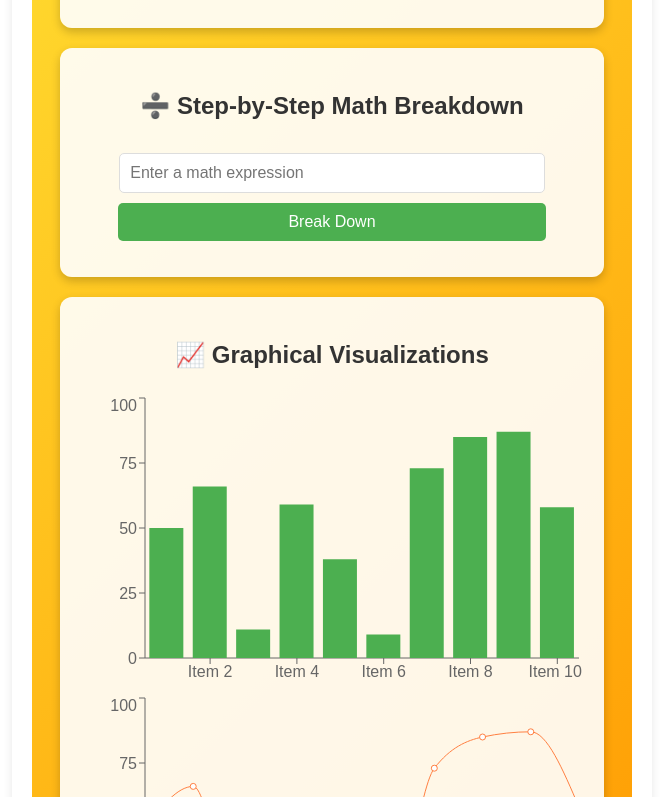
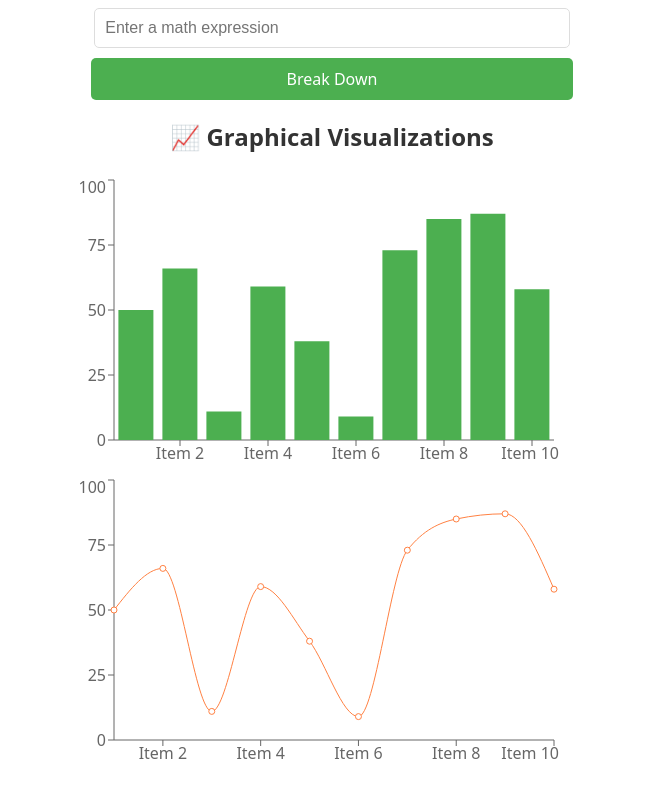
Before and after one commit to Vasvi123/NeuroVerse, a React (Vite) app: page / in a window 1280 px wide. Shown: the part 643-1440 px from the top of the page, without its empty margins (308-971 px from the left). Built offline with nearby package versions, Linux system fonts and the light colour scheme.

Commit message:
made full screen

```diff
--- a/src/App.jsx
+++ b/src/App.jsx
@@ -7,7 +7,6 @@ import "./App.css";
 const App = () => {
   return (
     <Router>
-      <div className="app-container">
         <nav>
           <Link to="/">Dyscalculia Support</Link>
           <Link to="/spd">SPD Support</Link>
@@ -17,7 +16,7 @@ const App = () => {
           <Route path="/" element={<Dyscalculia />} />
           <Route path="/spd" element={<SPDSettings />} />
         </Routes>
-      </div>
+
     </Router>
   );
 };
--- a/src/Dyscalculia.jsx
+++ b/src/Dyscalculia.jsx
@@ -45,12 +45,11 @@ const Dyscalculia = () => {
   };
 
   return (
-    <div className="dyscalculia-container">
+    <div className="dyscalculia-page">
       <motion.h1 className="title" initial={{ opacity: 0 }} animate={{ opacity: 1 }} transition={{ duration: 1 }}>
         🧠 Dyscalculia Support Tools
       </motion.h1>
 
-      <div className="content-wrapper">
       <motion.img
         src="./teacher.png"
         alt="Teacher explaining numbers"
@@ -60,15 +59,14 @@ const Dyscalculia = () => {
         transition={{ duration: 1 }}
       />
 
-        <div className="interactive-section">
-          <motion.div className="interactive-card" whileHover={{ scale: 1.05 }}>
+      <motion.div whileHover={{ scale: 1.05 }}>
         <h2>📊 Number Interpretation</h2>
         <input type="number" value={number} onChange={(e) => setNumber(e.target.value)} placeholder="Enter a number" />
         <button onClick={interpretNumber}>Interpret</button>
         {interpretation && <motion.p className="result" animate={{ opacity: 1 }}>{interpretation}</motion.p>}
       </motion.div>
 
-          <motion.div className="interactive-card" whileHover={{ scale: 1.05 }}>
+      <motion.div whileHover={{ scale: 1.05 }}>
         <h2>➗ Step-by-Step Math Breakdown</h2>
         <input type="text" value={mathInput} onChange={(e) => setMathInput(e.target.value)} placeholder="Enter a math expression" />
         <button onClick={breakDownMath}>Break Down</button>
@@ -81,9 +79,9 @@ const Dyscalculia = () => {
         </ul>
       </motion.div>
 
-          <motion.div className="interactive-card" whileHover={{ scale: 1.05 }}>
+      <motion.div whileHover={{ scale: 1.05 }}>
         <h2>📈 Graphical Visualizations</h2>
-            <ResponsiveContainer width="100%" height={300}>
+        <ResponsiveContainer width="90%" height={300}>
           <BarChart data={chartData}>
             <XAxis dataKey="name" />
             <YAxis />
@@ -92,7 +90,7 @@ const Dyscalculia = () => {
           </BarChart>
         </ResponsiveContainer>
 
-            <ResponsiveContainer width="100%" height={300}>
+        <ResponsiveContainer width="90%" height={300}>
           <LineChart data={chartData}>
             <XAxis dataKey="name" />
             <YAxis />
@@ -102,8 +100,6 @@ const Dyscalculia = () => {
         </ResponsiveContainer>
       </motion.div>
     </div>
-      </div>
-    </div>
   );
 };
 
```
Lines whose indentation alone changed are shown as unchanged.
